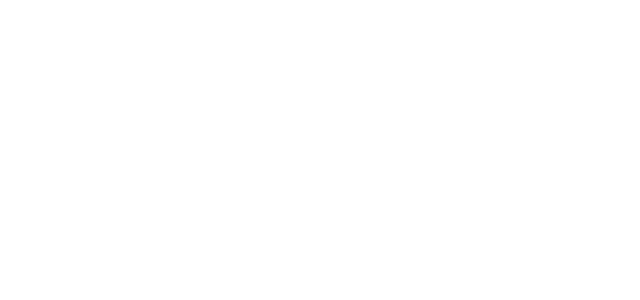
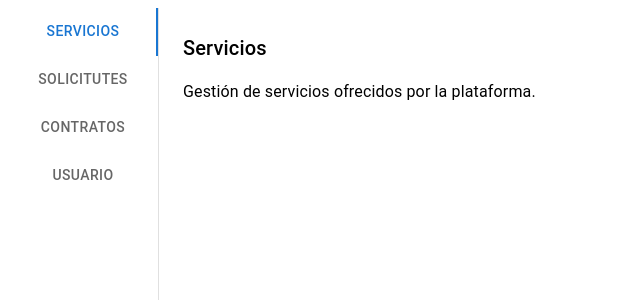
Before and after one commit to alejca15/Plataforma-de-Servicios, a React (Vite) app in the folder FE-Plataforma-de-servicios/: page /pageprove in a window 1280 px wide. Before the commit this address had no page. Shown: the top 300 px of the page, without its empty margins (0-640 px from the left). Built offline with nearby package versions, Linux system fonts and the light colour scheme.

Commit message:
se realizo en el apartado de provedores sus diferentes servicios

```diff
--- a/FE-Plataforma-de-servicios/src/Router/Rutas.jsx
+++ b/FE-Plataforma-de-servicios/src/Router/Rutas.jsx
@@ -3,6 +3,7 @@
 import { Routes, Route } from 'react-router-dom';
 import  Proveedor_registro from "../pages/Proveedor_registro";
 import  Clientes_Registro  from "../pages/Clientes_registro";
+import Pagina_proveedor from "../pages/Pagina_proveedor";
 
 const Rutas = () => {
   return (
@@ -11,6 +12,7 @@
         <Route path="/" element={<Login />} />
         <Route path="/provedores" element={<Proveedor_registro/>} />
         <Route path="/clientes" element={<Clientes_Registro/>} />
+        <Route path="/pageprove" element={<Pagina_proveedor/>} />
     </Routes>
     </>
   );
--- /dev/null
+++ b/FE-Plataforma-de-servicios/src/componentes/Pagina_Proveedor/Proveedor_Pagina.jsx
@@ -0,0 +1,90 @@
+import React, { useState } from "react";
+import PropTypes from "prop-types";
+import { Tabs, Tab, Box, Typography } from "@mui/material";
+
+function TabPanel(props) {
+  const { children, value, index, ...other } = props;
+
+  return (
+    <div
+      role="tabpanel"
+      hidden={value !== index}
+      id={`vertical-tabpanel-${index}`}
+      aria-labelledby={`vertical-tab-${index}`}
+      {...other}
+    >
+      {value === index && (
+        <Box sx={{ p: 3 }}>
+          <Typography>{children}</Typography>
+        </Box>
+      )}
+    </div>
+  );
+}
+
+TabPanel.propTypes = {
+  children: PropTypes.node,
+  index: PropTypes.number.isRequired,
+  value: PropTypes.number.isRequired,
+};
+
+function a11yProps(index) {
+  return {
+    id: `vertical-tab-${index}`,
+    "aria-controls": `vertical-tabpanel-${index}`,
+  };
+}
+
+const Proveedor_Pagina = () => {
+  const [value, setValue] = useState(0);
+
+  const handleChange = (event, newValue) => {
+    setValue(newValue);
+  };
+
+  return (
+    <Box
+      sx={{
+        flexGrow: 1,
+        display: "flex",
+        height: "100vh",
+        bgcolor: "background.paper",
+      }}
+    >
+      {/* Tabs verticales */}
+      <Tabs
+        orientation="vertical"
+        variant="scrollable"
+        value={value}
+        onChange={handleChange}
+        aria-label="Vertical tabs example"
+        sx={{ borderRight: 1, borderColor: "divider", minWidth: 150 }}
+      >
+        <Tab label="Servicios" {...a11yProps(0)} />
+        <Tab label="Solicitutes" {...a11yProps(1)} />
+        <Tab label="Contratos" {...a11yProps(2)} />
+        <Tab label="Usuario" {...a11yProps(3)} />
+      </Tabs>
+
+      {/* Contenido de cada Tab */}
+      <TabPanel value={value} index={0}>
+        <Typography variant="h6">Servicios</Typography>
+        <p>Gestión de servicios ofrecidos por la plataforma.</p>
+      </TabPanel>
+      <TabPanel value={value} index={1}>
+        <Typography variant="h6">Solicitutes</Typography>
+        <p>Listado y gestión de Solicitutes.</p>
+      </TabPanel>
+      <TabPanel value={value} index={2}>
+        <Typography variant="h6">Contratos</Typography>
+        <p>Administración de contratos firmados.</p>
+      </TabPanel>
+      <TabPanel value={value} index={3}>
+        <Typography variant="h6">Usuario</Typography>
+        <p>Gestión de usuarios registrados.</p>
+      </TabPanel>
+    </Box>
+  );
+};
+
+export default Proveedor_Pagina;
--- /dev/null
+++ b/FE-Plataforma-de-servicios/src/pages/Pagina_proveedor.jsx
@@ -0,0 +1,12 @@
+import React from 'react'
+import Proveedor_Pagina from '../componentes/Pagina_Proveedor/Proveedor_Pagina'
+
+const Pagina_proveedor = () => {
+  return (
+    <div>
+      <Proveedor_Pagina/>
+    </div>
+  )
+}
+
+export default Pagina_proveedor
```
